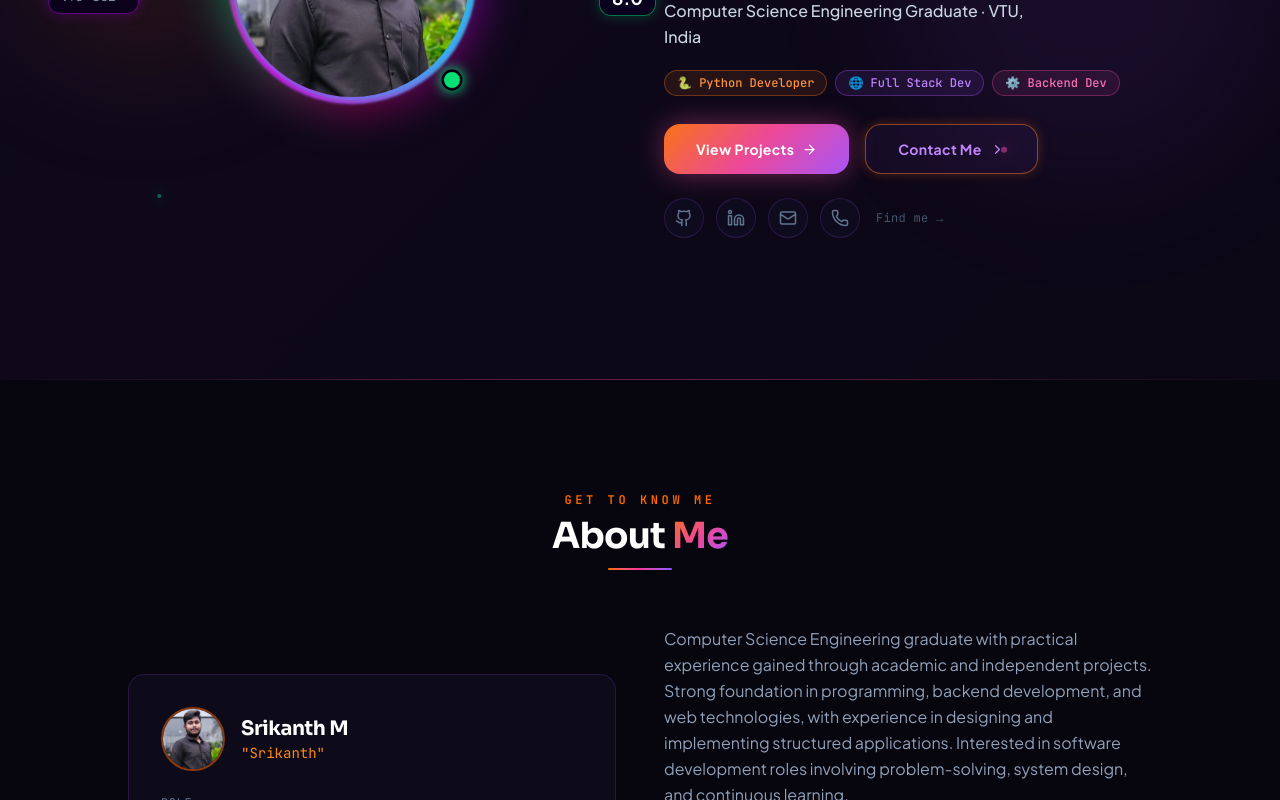
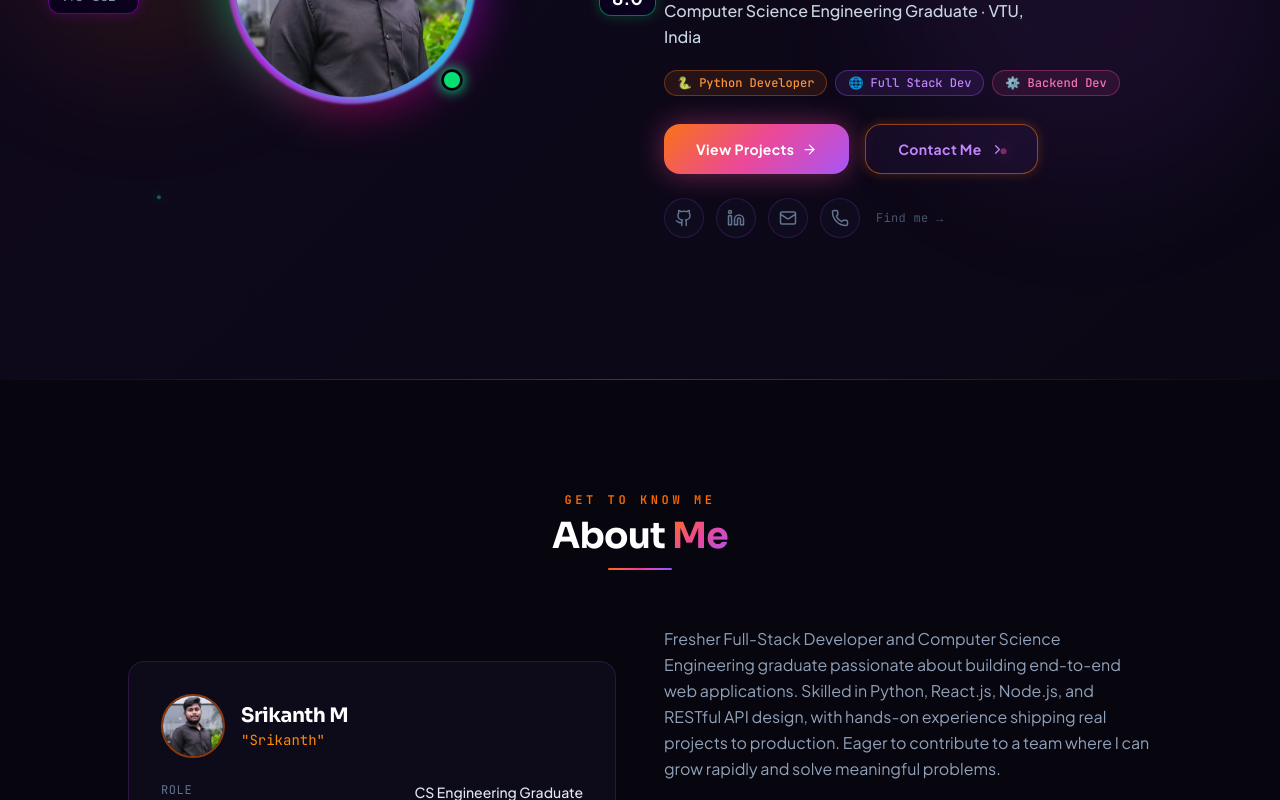
Before and after one commit to venomy46/Portfolio-Srikanth, a React (Vite) app in the folder UPLOAD_TO_GITHUB/: page / in a window 1280 px wide. Shown: the part 420-1220 px from the top of the page. Built offline with nearby package versions, Linux system fonts and the light colour scheme.

Commit message:
Update portfolioData.js

```diff
--- a/UPLOAD_TO_GITHUB/src/data/portfolioData.js
+++ b/UPLOAD_TO_GITHUB/src/data/portfolioData.js
@@ -5,15 +5,16 @@
 export const personalInfo = {
     name: 'Srikanth M',
     displayName: 'Srikanth',
-    title: 'Computer Science Engineering Graduate',
-    roles: ['Python Developer', 'Full Stack Developer', 'Backend Developer'],
+    title: 'Fresher Full-Stack Developer',
+    roles: ['Full Stack Developer', 'Python Developer', 'Backend Developer'],
     email: 'srikanthvenomy@gmail.com',
     phone: '+91 9591726986',
     github: 'https://github.com/venomy46',
     linkedin: 'https://www.linkedin.com/in/srikanth-m-b22105276/',
+    resume: '/SrikanthM_developer.pdf',
 };
 
-export const summary = `Computer Science Engineering graduate with practical experience gained through academic and independent projects. Strong foundation in programming, backend development, and web technologies, with experience in designing and implementing structured applications. Interested in software development roles involving problem-solving, system design, and continuous learning.`;
+export const summary = `Fresher Full-Stack Developer and Computer Science Engineering graduate passionate about building end-to-end web applications. Skilled in Python, React.js, Node.js, and RESTful API design, with hands-on experience shipping real projects to production. Eager to contribute to a team where I can grow rapidly and solve meaningful problems.`;
 
 export const education = [
     {
@@ -76,6 +77,38 @@ export const skills = [
 export const projects = [
     {
         id: 1,
+        title: 'Hangman AI Game',
+        subtitle: 'AI-Powered Word Guessing Game',
+        description: [
+            'Built a fully interactive Hangman game where an AI engine picks and evaluates words based on letter frequency.',
+            'Deployed as a 100% static HTML/JS app — no backend required — via Vercel for instant load times.',
+            'Features smooth animations, difficulty levels, and a responsive design playable on any device.',
+        ],
+        techStack: ['JavaScript', 'HTML', 'CSS', 'AI Logic', 'Vercel'],
+        color: 'from-emerald-500/20 to-teal-600/20',
+        borderColor: 'border-emerald-500/30',
+        icon: '🤖',
+        liveLink: 'https://hangman-ai-game.vercel.app',
+        githubLink: 'https://github.com/venomy46/Hangman-Ai-Game',
+    },
+    {
+        id: 2,
+        title: 'Bharat Stock Portfolio',
+        subtitle: 'Real-Time Indian Stock Market Tracker',
+        description: [
+            'Developed a Flask-based web application to track and manage Indian (NSE/BSE) stock portfolios in real time.',
+            'Integrated live stock data feeds and built a WebSocket-powered dashboard for live price updates.',
+            'Deployed on Render with production-grade settings including proper port binding and WebSocket support.',
+        ],
+        techStack: ['Flask', 'Python', 'WebSocket', 'HTML', 'CSS', 'JavaScript', 'Render'],
+        color: 'from-orange-500/20 to-amber-600/20',
+        borderColor: 'border-orange-500/30',
+        icon: '📊',
+        liveLink: 'https://bharath-portfolio-zzet.onrender.com',
+        githubLink: 'https://github.com/venomy46/Bharath-portfolio',
+    },
+    {
+        id: 3,
         title: 'Foodie Vision',
         subtitle: 'Smart Food Recipe Web Application',
         description: [
@@ -88,9 +121,10 @@ export const projects = [
         borderColor: 'border-sky-500/30',
         icon: '🍽️',
         liveLink: 'https://food-app-recipe-bfst.onrender.com',
+        githubLink: 'https://github.com/venomy46/Foodie-vision',
     },
     {
-        id: 2,
+        id: 4,
         title: 'Student Stress Predictor',
         subtitle: 'Predictive Analysis of Student Stress Levels',
         description: [
```
